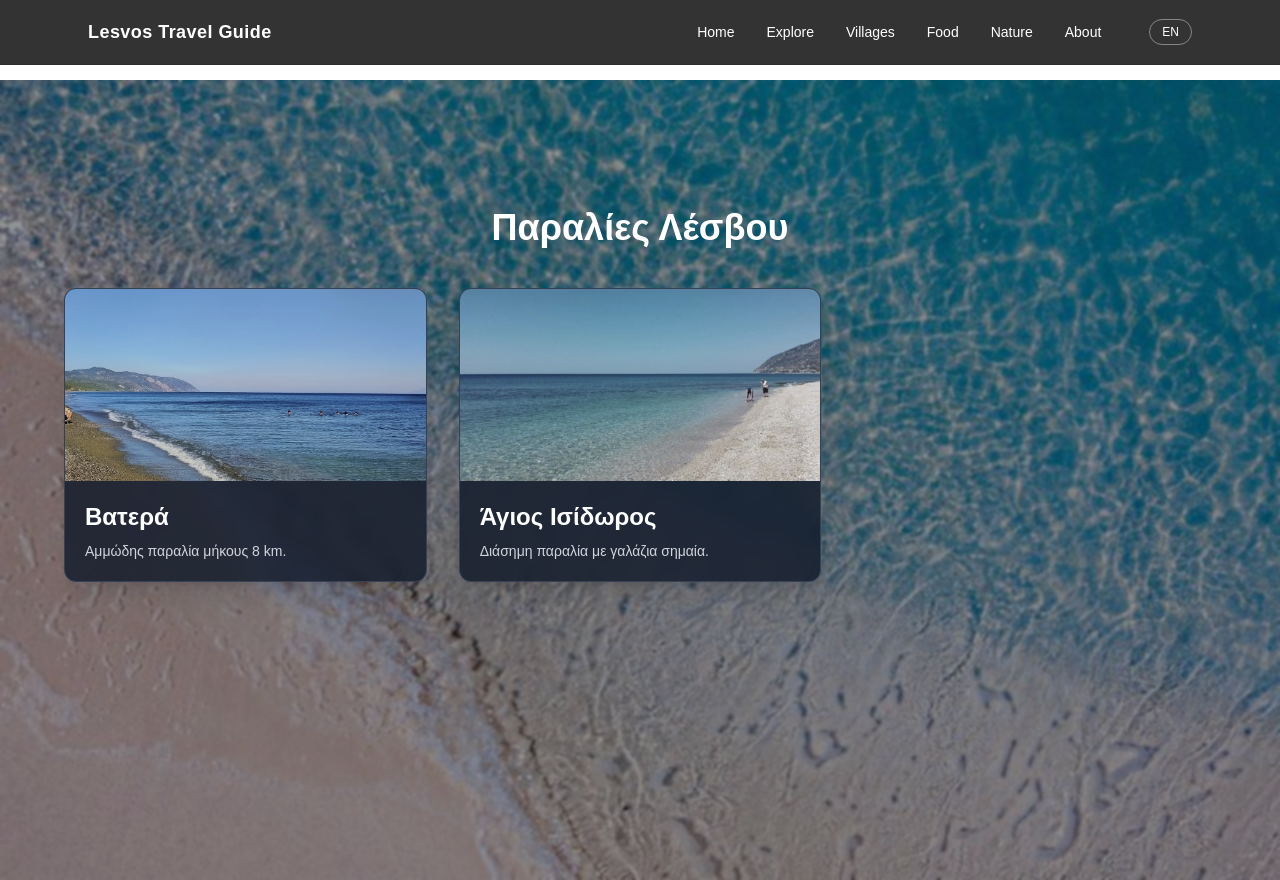
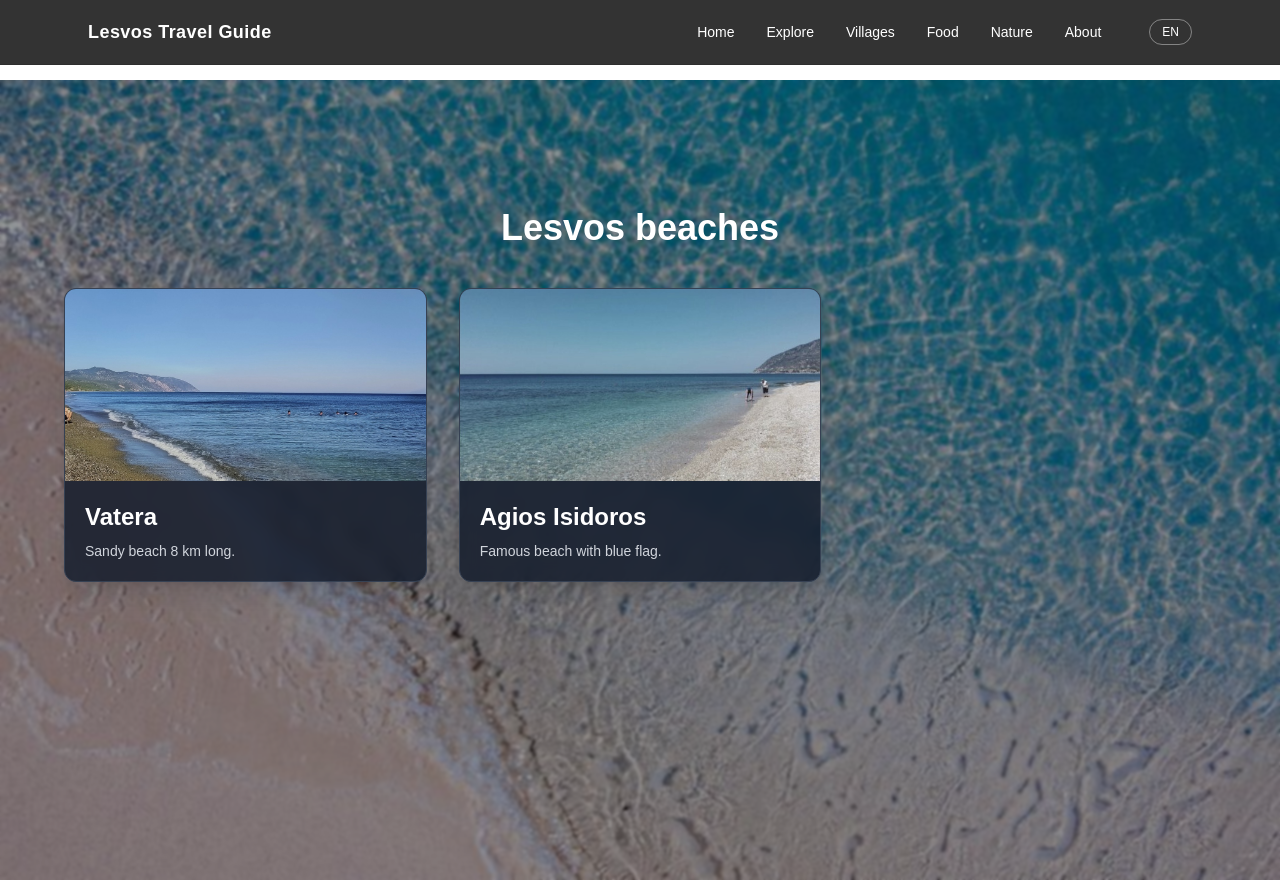
Before and after one commit to amamouridis06/lesvos-travel-guide, a Next.js app: page /beaches in a window 1280 px wide. Built offline with nearby package versions, Linux system fonts and the light colour scheme.

Commit message:
Update page.tsx

```diff
--- a/app/beaches/page.tsx
+++ b/app/beaches/page.tsx
@@ -4,15 +4,15 @@ export default function BeachesPage() {
   const beaches = [
     {
       slug: "vatera",
-      name: "Βατερά",
+      name: "Vatera",
       img: "/vatera.jpg",
-      desc: "Αμμώδης παραλία μήκους 8 km."
+      desc: "Sandy beach 8 km long."
     },
     {
       slug: "agios-isidoros",
-      name: "Άγιος Ισίδωρος",
+      name: "Agios Isidoros",
       img: "/agios-isidoros.jpg",
-      desc: "Διάσημη παραλία με γαλάζια σημαία."
+      desc: "Famous beach with blue flag."
     }
   ];
 
@@ -22,7 +22,7 @@ export default function BeachesPage() {
       <div className="absolute inset-0 bg-black/40 backdrop-blur-[1px]"></div>
 
       <div className="relative z-10">
-        <h1 className="text-4xl font-bold text-center mb-10">Παραλίες Λέσβου</h1>
+        <h1 className="text-4xl font-bold text-center mb-10">Lesvos beaches</h1>
 
         <div className="grid grid-cols-1 sm:grid-cols-2 lg:grid-cols-3 gap-8 max-w-6xl mx-auto">
           {beaches.map((b, i) => (
```
